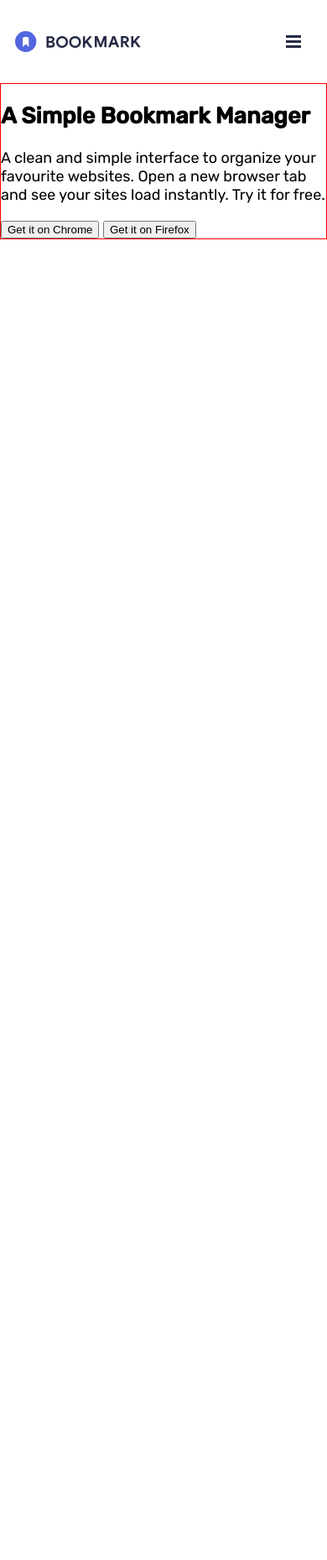
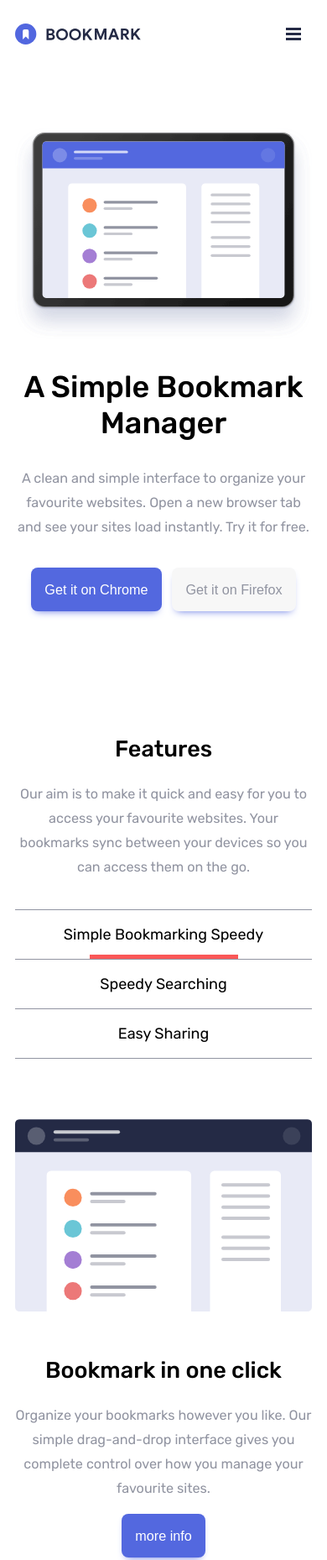
Before and after one commit to mauroquinteroos/bookmark-landing-page, a website: page index.html in a window 390 px wide. Shown: the top 1858 px of the page at 84% size. Before the commit the page ends 1285 px from the top, so only its background shows below. Drawn offline with Linux system fonts and the light colour scheme.

Commit message:
Tabs in mobile design

```diff
--- a/index.html
+++ b/index.html
@@ -28,16 +28,16 @@
             <div class="u-wrapper">
               <ul>
                 <li>
-                  <a href="">Features</a>
+                  <a href="#">Features</a>
                 </li>
                 <li>
-                  <a href="">Pricing</a>
+                  <a href="#">Pricing</a>
                 </li>
                 <li>
-                  <a href="">Contact</a>
+                  <a href="#">Contact</a>
                 </li>
                 <li>
-                  <a href="">Login</a>
+                  <a href="#">Login</a>
                 </li>
               </ul>
             </div>
@@ -46,17 +46,78 @@
       </div>
     </header>
     <section class="hero">
-      <h1>A Simple Bookmark Manager</h1>
-      <p>
+      <div class="u-wrapper">
+        <img class="hero__image" src="./images/illustration-hero.svg" alt="hero image">
+        <h1 class="u-h1">A Simple Bookmark Manager</h1>
+        <p class="u-text">
           A clean and simple interface to organize your favourite websites. Open a new
           browser tab and see your sites load instantly. Try it for free.
         </p>
-      <button>
+        <div class="hero__buttons">
+          <button class="u-button">
             Get it on Chrome
           </button>
-      <button>
+          <button class="u-button is-gray">
             Get it on Firefox
           </button>
+        </div>
+      </div>
+    </section>
+    <section class="features">
+      <div class="u-wrapper">
+        <h2 class="u-h2">Features</h2>
+        <p class="u-text">
+          Our aim is to make it quick and easy for you to access your favourite websites. Your bookmarks sync between your devices so you can access them on the go.
+        </p>
+        <div class="tabs">
+          <input type="radio" value="bookmarking" name="tabs" id="bookmarking" checked>
+          <input type="radio" value="searching" name="tabs" id="searching">
+          <input type="radio" value="sharing" name="tabs" id="sharing">
+          <ul>
+            <li class="tabs__link">
+              <label for="bookmarking">
+                Simple Bookmarking Speedy
+              </label>
+            </li>
+            <li class="tabs__link">
+              <label for="searching">
+                Speedy Searching
+              </label>
+            </li>
+            <li class="tabs__link">
+              <label for="sharing">
+                Easy Sharing
+              </label>
+            </li>
+          </ul>
+          <div class="tabs__grid">
+            <div class="tabs__content" id="tab-bookmarking">
+              <img src="./images/illustration-features-tab-1.svg" alt="first feature">
+              <h2 class="u-h2">Bookmark in one click</h2>
+              <p class="u-text">
+                Organize your bookmarks however you like. Our simple drag-and-drop interface gives you complete control over how you manage your favourite sites.
+              </p>
+              <button class="u-button">more info</button>
+            </div>
+            <div class="tabs__content" id="tab-searching">
+              <img src="./images/illustration-features-tab-2.svg" alt="second feature">
+              <h2 class="u-h2">Intelligent search</h2>
+              <p class="u-text">
+                Our powerful search feature will help you find saved sites in no time at all. No need to trawl through all of your bookmarks.
+              </p>
+              <button class="u-button">more info</button>
+            </div>
+            <div class="tabs__content" id="tab-sharing">
+              <img src="./images/illustration-features-tab-3.svg" alt="third feature">
+              <h2 class="u-h2">Share your bookmarks</h2>
+              <p class="u-text">
+                Easily share your bookmarks and collections with others. Create a shareable link that you can send at the click of a button.
+              </p>
+              <button class="u-button">more info</button>
+            </div>
+          </div>
+        </div>
+      </div>
     </section>
     <div style="height: 1000px;"></div>
   </body>
--- /dev/null
+++ b/sass/components/_features.scss
@@ -0,0 +1,6 @@
+@import './tabs';
+
+.features {
+  text-align: center;
+  padding: 3em 0;
+}
--- a/sass/components/_globals.scss
+++ b/sass/components/_globals.scss
@@ -5,12 +5,13 @@
 
 // Color variables
 $colors: (
-  blue: hsl(231, 69%, 60%),
-  red: hsl(0, 94%, 66%),
-  grayBlue: hsl(229, 8%, 60%),
-  darkBlue: hsl(229, 31%, 21%),
+  light: rgb(255, 255, 255),
+  soft-blue: hsl(231, 69%, 60%),
+  dark-blue: hsl(229, 31%, 21%),
   light-blue: rgba(47, 53, 79, .9),
-  light: rgb(255, 255, 255)
+  soft-red: hsl(0, 94%, 66%),
+  light-gray: #f7f7f7,
+  gray-blue: hsl(229, 8%, 60%),
 );
 
 // Globals Styles
@@ -23,8 +24,51 @@ body {
   font-family: 'Rubik', sans-serif;
   font-size: var(--ft-size);
 }
+ul {
+  padding: 0;
+  margin: 0;
+}
+li {
+  list-style-type: none;
+}
 .u-wrapper {
   padding: 0 1em;
   max-width: 75rem;
   margin: 0 auto;
 }
+.u-h1 {
+  font-size: 2em;
+  font-weight: 500;
+}
+.u-h2 {
+  @extend .u-h1;
+  font-size: 1.5em;
+}
+.u-text {
+  font-size: .9em;
+  color: map-get($colors, gray-blue);
+  line-height: 1.8;
+}
+.u-button {
+  padding: 1em;
+  background: map-get($colors, soft-blue);
+  color: map-get($colors, light);
+  font-size: .9em;
+  font-weight: 500;
+  border-radius: .5em;
+  margin-left: .5em;
+  border: none;
+  outline: none;
+  cursor: pointer;
+  box-shadow: 0 0.32rem 0.62rem -0.35rem map-get($colors, soft-blue);
+  &:first-of-type {
+    margin: 0;
+  }
+  &.is-gray {
+    background: map-get($colors, light-gray);
+    color: map-get($colors, gray-blue);
+  }
+}
+.is-hidden {
+  display: none!important;
+}
--- a/sass/components/_header.scss
+++ b/sass/components/_header.scss
@@ -5,8 +5,8 @@
   z-index: 900;
   top: 0;
   left: 0;
-  padding: 1.5em 0;
-  background: map-get($map: $colors, $key: light);
+  padding: 1em 0;
+  background: map-get($colors, light);
   transition: .3s background ease;
   &__logo {
     display: block;
--- a/sass/components/_hero.scss
+++ b/sass/components/_hero.scss
@@ -1,3 +1,10 @@
 .hero {
-  border: 1px solid red;
+  padding: 4em 0;
+  text-align: center;
+  &__image {
+    max-width: 100%;
+  }
+  &__buttons {
+    padding-top: 1em;
+  }
 }
--- a/sass/components/_menu.scss
+++ b/sass/components/_menu.scss
@@ -6,21 +6,22 @@
   right: 0;
   visibility: hidden;
   opacity: 0;
-  background: map-get($map: $colors, $key: light-blue);
+  background: map-get($colors, light-blue);
   transform: translateY(-100%);
   transition: all .3s ease;
   ul {
     padding: 0;
+    margin: 1em 0;
   }
   li {
     list-style-type: none;
-    border-top: 1px solid map-get($map: $colors, $key: grayBlue);
+    border-top: 1px solid map-get($colors, gray-blue);
     &:last-of-type {
       a {
         margin-top: 1em;
         padding: .7em;
         border-radius: .7em;
-        border: 0.125em solid map-get($map: $colors, $key: light);
+        border: 0.125em solid map-get($colors, light);
       }
     }
   }
@@ -31,7 +32,7 @@
     text-transform: uppercase;
     text-decoration: none;
     letter-spacing: 2px;
-    color: map-get($map: $colors, $key: light);
+    color: map-get($colors, light);
   }
   &__burger {
     display: flex;
@@ -41,7 +42,6 @@
     cursor: pointer;
     user-select: none;
   }
-
   &__checkbox {
     display: none;
     &:checked {
--- /dev/null
+++ b/sass/components/_tabs.scss
@@ -0,0 +1,63 @@
+.tabs {
+  margin-top: 2em;
+  border-top: 1px solid map-get($colors, gray-blue);
+  &__link {
+    text-align: center;
+    border-bottom: 1px solid map-get($colors, gray-blue);
+  }
+  label {
+    display: block;
+    position: relative;
+    padding: 1em 0;
+    cursor: pointer;
+    &::after {
+      content: "";
+      display: none;
+      width: 50%;
+      height: 0.31rem;
+      position: absolute;
+      bottom: 0;
+      left: 0;
+      transform: translateX(50%);
+      box-shadow: inset 0 -15px 0 -10px map-get($colors, soft-red);
+    }
+  }
+  &__content {
+    display: none;
+    img {
+      max-width: 100%;
+      object-fit: cover;
+      margin-bottom: 1.5em;
+    }
+  }
+  &__grid {
+    margin-top: 4em;
+  }
+  input[type="radio"] {
+    display: none;
+  }
+  input[id="bookmarking"]:checked {
+    & ~ .tabs__grid #tab-bookmarking {
+      display: block;
+    }
+    & ~ ul label[for="bookmarking"]::after{
+      display: block;
+    }
+  }
+  input[id="searching"]:checked {
+    & ~ .tabs__grid #tab-searching {
+      display: block;
+    }
+    & ~ ul label[for="searching"]::after{
+      display: block;
+    }
+  }
+  input[id="sharing"]:checked {
+    & ~ .tabs__grid #tab-sharing {
+      display: block;
+    }
+    & ~ ul label[for="sharing"]::after{
+      display: block;
+    }
+  }
+}
--- a/sass/styles.scss
+++ b/sass/styles.scss
@@ -1,3 +1,4 @@
 @import './components/globals';
 @import './components/header';
 @import './components/hero';
+@import './components/features';
```
Also changed, not shown: css/styles.css. Lines whose indentation alone changed are shown as unchanged.
